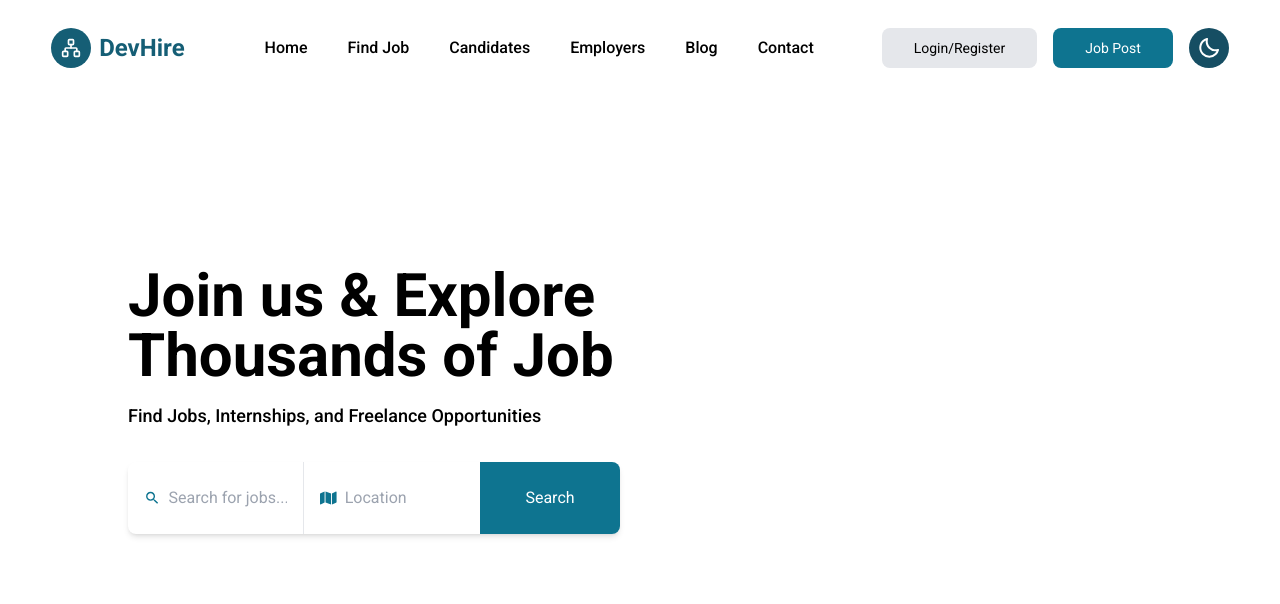
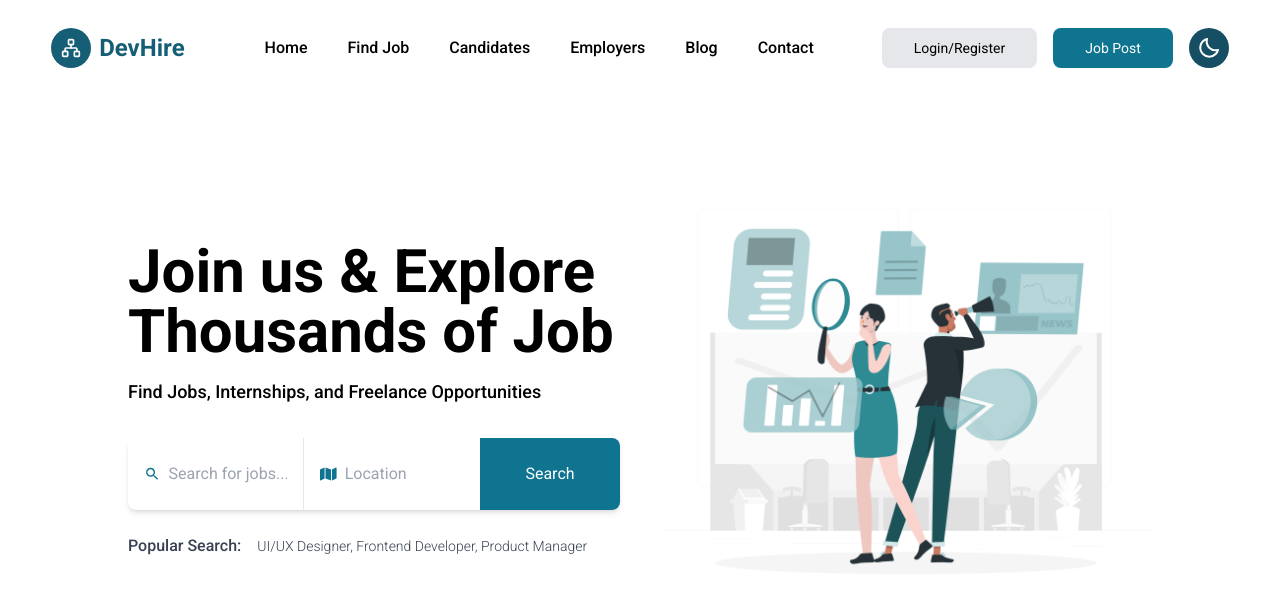
Before and after one commit to an0abi/job-portal-landing-page, a Next.js app: page / in a window 1280 px wide. Shown: the top 604 px of the page. Built offline with nearby package versions, Linux system fonts and the light colour scheme.

Commit message:
finish hero section

```diff
--- a/components/Home/Hero/Hero.tsx
+++ b/components/Home/Hero/Hero.tsx
@@ -1,18 +1,37 @@
 import React from "react";
+import Image from "next/image";
 import JobSearchBar from "./JobSearchBar";
 
 const Hero = () => {
   return (
-  <div className="relative w-full h-screen flex justify-center flex-col">
-    <div className="w-[90%] md:w-[80%] mx-auto items-center grid grid-cols-1 xl:grid-cols-2 gap-10">
+    <div className="relative w-full h-screen flex justify-center flex-col">
+      <div className="w-[90%] md:w-[80%] mx-auto items-center grid grid-cols-1 xl:grid-cols-2 gap-10">
         <div>
-            <h1 className="text-3xl sm:text-6xl font-bold">Join us & Explore <br />Thousands of Job</h1>
-            <p className="mt-4 text-sm sm:text-lg font-medium">Find Jobs, Internships, and Freelance Opportunities</p>
-            <JobSearchBar />
+          <h1 className="text-3xl sm:text-6xl font-bold">
+            Join us & Explore <br />
+            Thousands of Job
+          </h1>
+          <p className="mt-4 text-sm sm:text-lg font-medium">
+            Find Jobs, Internships, and Freelance Opportunities
+          </p>
+          <JobSearchBar />
+          <div className="text-base font-medium text-gray-700 dark:text-gray-300 mt-6 flex items-center space-x-4">
+            <span>Popular Search: </span>
+            <span className="text-sm text-gray-700 dark:text-gray-300 font-light">
+              UI/UX Designer, Frontend Developer, Product Manager
+            </span>
+          </div>
         </div>
-        <div></div>
+        <div className="mx-auto hidden xl:block">
+          <Image
+            src="/images/hero-1.png"
+            alt="Hero Image"
+            width={1000}
+            height={1000}
+          />
+        </div>
+      </div>
     </div>
-  </div>
   );
 };
 
--- a/components/Home/Navbar/Nav.tsx
+++ b/components/Home/Navbar/Nav.tsx
@@ -69,7 +69,7 @@ const Nav = ({ openNav }: NavProps) => {
           <ThemeToggler />
           <HiBars3BottomRight
             onClick={openNav}
-            className="w-8 h-8 cursor-pointer text-black lg:hidden"
+            className="w-8 h-8 cursor-pointer text-black lg:hidden dark:text-cyan-700"
           />
         </div>
       </div>
```
Also changed, not shown: public/images/hero-1.png (added).
